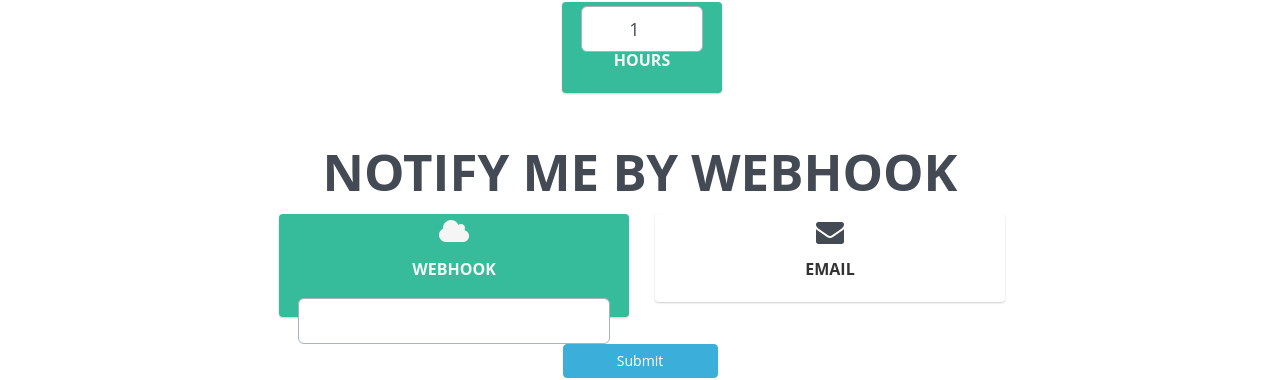
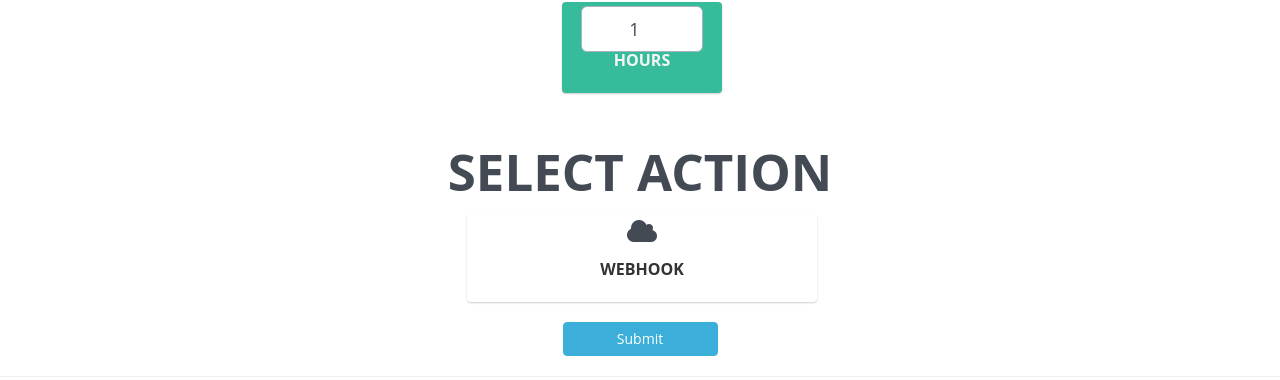
Before and after one commit to Konstantine4/hacksummit-forecast, a website: page index.html at #/home in a window 1280 px wide. Shown: the part 591-971 px from the top of the page. Drawn offline with Linux system fonts and the light colour scheme.

Commit message:
created new product and changed how action button works.

```diff
--- a/js/forecastController.js
+++ b/js/forecastController.js
@@ -33,6 +33,7 @@
         vm.updatePeriodItemValue = updatePeriodItemValue;
         vm.updateLocationItemValue = updateLocationItemValue;
         vm.hasInputs = hasInputs;
+        vm.showInputs = showInputs;
 
         // calling init
         init();
@@ -43,9 +44,17 @@
             vm.actions = getActions();
             vm.locations = getLocations();
             selectCondition(1);
-            selectAction(1);
             selectPeriod(1);
             selectLocation(1);
+            initAction();
+            // selectAction(1);
+        }
+
+        function showInputs(item) {
+            if(isSelected('action', item.id) && hasInputs(item)) {
+                return true;
+            }
+            return false;
         }
 
         function hasInputs(item) {
@@ -56,6 +65,9 @@
         }
 
         function isSelected(key, id) {
+            if(vm.selectedConfigs[key] == null) {
+                return false;
+            }
             return vm.selectedConfigs[key].id === id;
         }
 
@@ -64,7 +76,6 @@
             var item = vm.conditions.filter(function (x) { return x.id == id })[0];
             vm.selectedConfigs["condition"] = item;
             changeConditionMessage(item.message)
-
         }
 
         function changeConditionMessage(message) {
@@ -93,6 +104,11 @@
             var item = vm.actions.filter(function (x) { return x.id == id })[0];
             vm.selectedConfigs["action"] = item;
             changeActionMessage(item);
+        }
+
+        function initAction() {
+            vm.selectedConfigs["action"] = { id: 0, type: "default", title: "", message: "SELECT ACTION" };
+            changeActionMessage(vm.selectedConfigs["action"]);
         }
 
         function changeActionMessage(item) {
@@ -187,8 +203,8 @@
 
         function getActions() {
             var array = [];
-            array.push({ id: 1, type: "webhook", title: "WEBHOOK", message: "NOTIFY ME BY", icon: "fa fa-cloud", inputs: [ { callback: "" }] });
-            array.push({ id: 2, type: "email", title: "EMAIL", message: "NOTIFY ME BY", icon: "fa fa-envelope" });
+            array.push({ id: 1, type: "webhook", title: "WEBHOOK", message: "NOTIFY ME BY", icon: "fa fa-cloud", inputs: [ { type: "callbackUrl", value: "", placeholder: "type callback url" }] });
+            // array.push({ id: 2, type: "email", title: "EMAIL", message: "NOTIFY ME BY", icon: "fa fa-envelope" });
 
             return array;
         }
--- a/templates/forecast.html
+++ b/templates/forecast.html
@@ -19,7 +19,8 @@
                 <div class="thumbnail" ng-class="{ activeCondition: vm.isSelected('location', item.id)}">
                     <div class="form-group form-group-lg">
                         <div class="col-lg-12">
-                            <input ng-model="vm.locationInputValue" ng-change="vm.updateLocationItemValue()"  class="form-control input-lg text-center" type="text" value="{{item.value}}">
+                            <input ng-model="vm.locationInputValue" ng-change="vm.updateLocationItemValue()" class="form-control input-lg text-center"
+                            type="text" placeholder="{{item.value}}">
                         </div>
                     </div>
                     <div class="caption">
@@ -35,7 +36,8 @@
                 <div class="thumbnail" ng-class="{ activeCondition: vm.isSelected('period', item.id)}">
                     <div class="form-group form-group-lg">
                         <div class="col-lg-12">
-                            <input ng-model="vm.periodInputValue" ng-change="vm.updatePeriodItemValue()"  class="form-control input-lg text-center" type="number" value="{{item.value}}">
+                            <input ng-model="vm.periodInputValue" ng-change="vm.updatePeriodItemValue()" class="form-control input-lg text-center" type="number"
+                            value="{{item.value}}">
                         </div>
                     </div>
                     <div class="caption text-center">
@@ -52,11 +54,12 @@
                     <i class="{{item.icon}}"></i>
                     <div class="caption text-center">
                         <h3>{{item.title}}</h3>
+
                     </div>
-                    <div ng-show="vm.hasInputs(item)" class="form-group form-group-lg">
-                        <div ng-repeat="input in item.inputs" class="col-lg-12">
-                            <input ng-model="input.callback" class="form-control input-lg text-center" type="test" value="type endpoint here">
-                        </div>
+                </div>
+                <div ng-show="vm.showInputs(item)" class="form-group form-group-lg">
+                    <div ng-repeat="input in item.inputs" class="col-lg-12">
+                        <input ng-model="input.value" class="form-control input-lg text-center" type="text" placeholder="{{input.placeholder}}">
                     </div>
                 </div>
             </div>
```
Also changed, not shown: images/icecream.jpg (added).
